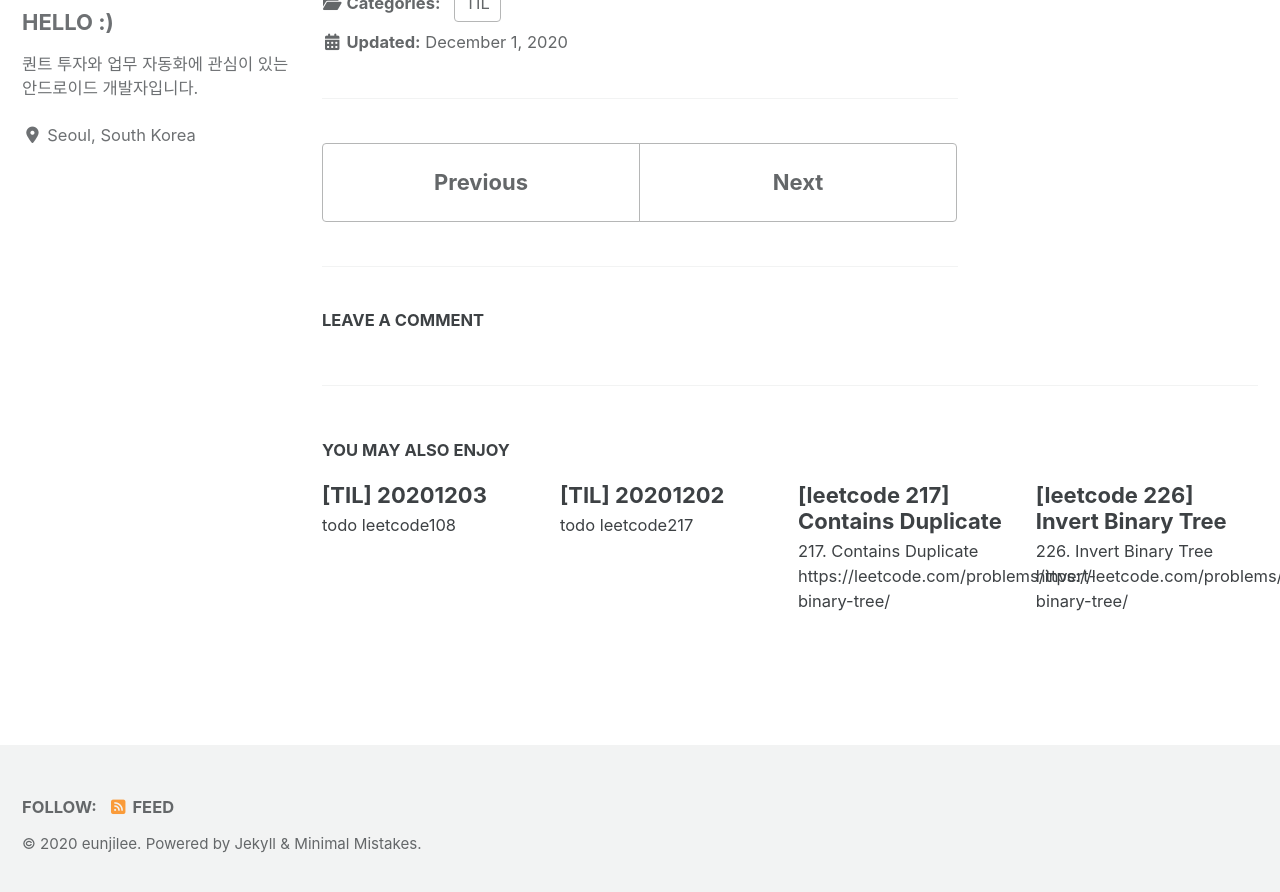
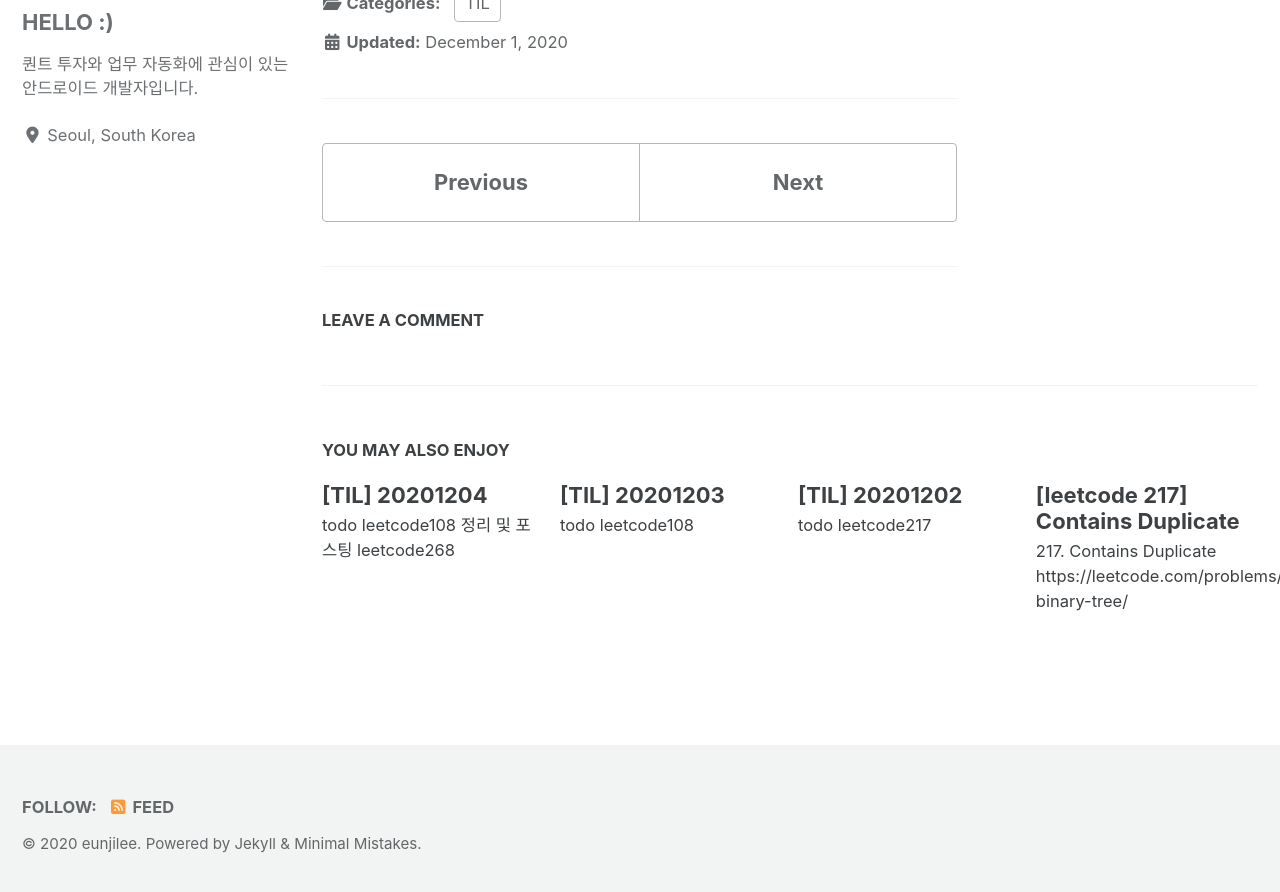
Before and after one commit to dev-eunji/dev-eunji.github.io, a Jekyll site: the page built from _posts/til/2020-12-01-TIL.md, in a window 1280 px wide and 900 px high, scrolled down 637 px. Shown: the top 892 px of the window. Built offline with Jekyll 4.4.1, drawn with Linux system fonts in a browser that asks for light colours; cached includes are drawn as plain includes; nearby versions of some CDN libraries; comment, search, counter and statistics services are not loaded.

Commit message:
TIL: 20201203 done, 20201204

```diff
--- /dev/null
+++ b/_posts/til/2020-12-04-TIL.md
@@ -0,0 +1,13 @@
+---
+title: "[TIL] 20201204"
+categories: [TIL]
+tags: [TIL]
+last_modified_at: 2020-12-04
+permalink: /til/:year/:month/:day/:title/
+comments: true
+---
+## todo
+- [ ] [leetcode108](https://leetcode.com/problems/convert-sorted-array-to-binary-search-tree/) 정리 및 포스팅
+- [ ] [leetcode268](https://leetcode.com/problems/missing-number/)
+
+## What I learned
```
Also changed, not shown: _posts/til/2020-12-03-TIL.md (renamed from _posts/til/2020-12-03-TIL copy.md, +9 -0 lines).
